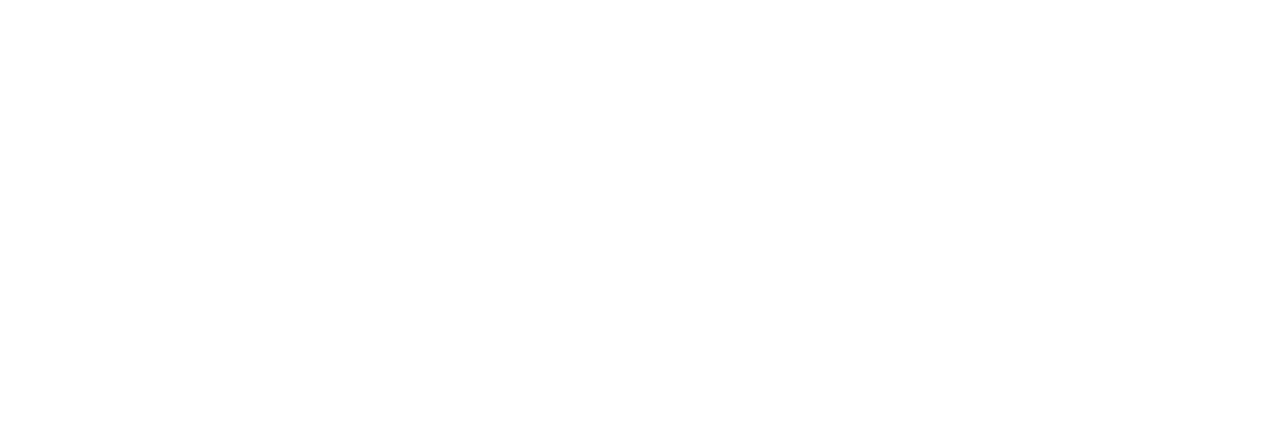
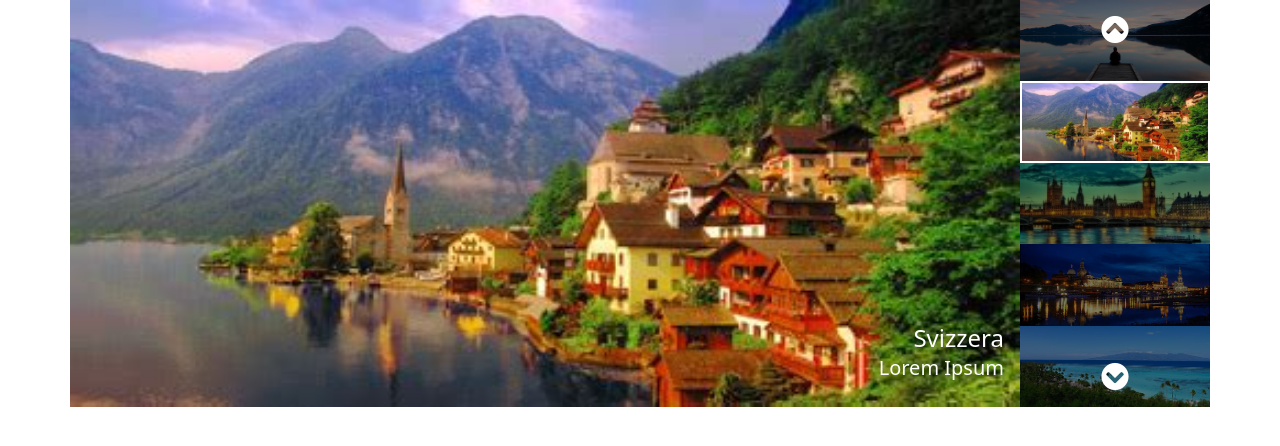
Before and after one commit to cincenfrank/js-array-carousel, a plain HTML site: page index.html in a window 1280 px wide. Drawn offline with nearby package versions, Linux system fonts and the light colour scheme.

Commit message:
added fixed html and css

```diff
--- a/css/style.css
+++ b/css/style.css
@@ -0,0 +1,48 @@
+img {
+  width: 100%;
+  object-fit: cover;
+}
+
+.stacked-container .selected-image {
+  filter: opacity(0);
+}
+.stacked-container .selected-image.active {
+  filter: opacity(1);
+}
+
+.stacked-container .thumb-border {
+  border: 2px solid white;
+  opacity: 0;
+}
+.stacked-container .active .thumb-border {
+  opacity: 1;
+}
+.stacked-container .thumb-overlay {
+  width: 100%;
+  height: 100%;
+  background-color: black;
+  opacity: 0.5;
+}
+.stacked-container .active .thumb-overlay {
+  opacity: 0;
+}
+.selected-image-description {
+  color: white;
+  display: flex;
+  flex-direction: column;
+  justify-content: end;
+  align-items: flex-end;
+}
+.carousel-controller {
+  padding: 16px;
+  font-size: 1.75rem;
+  color: white;
+  position: absolute;
+  top: 0;
+  left: 50%;
+  transform: translateX(-50%);
+}
+.carousel-controller.down-arrow {
+  bottom: 0;
+  top: auto;
+}
--- a/index.html
+++ b/index.html
@@ -5,6 +5,7 @@
     <title>Multi Array Carousel</title>
     <meta charset="UTF-8">
     <meta name="viewport" content="width=device-width, initial-scale=1.0">
+    <link rel="stylesheet" href="https://cdnjs.cloudflare.com/ajax/libs/font-awesome/5.15.3/css/all.min.css">
     <link href="https://cdn.jsdelivr.net/npm/bootstrap@5.1.1/dist/css/bootstrap.min.css" rel="stylesheet"
         integrity="sha384-F3w7mX95PdgyTmZZMECAngseQB83DfGTowi0iMjiWaeVhAn4FJkqJByhZMI3AhiU" crossorigin="anonymous">
     <link rel="stylesheet" href="css/style.css">
@@ -13,7 +14,99 @@
 <body>
     <header></header>
     <main>
+        <div class="container stacked-container">
+            <div class="row">
+                <div class="col-10 p-0">
+                    <div class="ratio ratio-21x9">
+                        <img class="selected-image" src="img/01.jpg" alt="">
+                        <img class="selected-image active" src="img/02.jpg" alt="">
+                        <img class="selected-image" src="img/03.jpg" alt="">
+                        <img class="selected-image" src="img/04.jpg" alt="">
+                        <img class="selected-image" src="img/05.jpg" alt="">
+                        <div class="selected-image-description">
+                            <h2 class="px-3 my-0 fs-4">Svizzera</h2>
+                            <p class="px-3 mb-4 fs-5">Lorem Ipsum</p>
+                        </div>
+                    </div>
+                </div>
+                <div class=" col p-0 position-relative">
+                    <div class="ratio ratio-21x9">
+                        <img class="w-100 thumb" src="img/01.jpg" alt="">
+                        <div class="thumb-border">
+                        </div>
+                        <div class="thumb-overlay"></div>
 
+                    </div>
+                    <div class="ratio ratio-21x9 active">
+                        <img class="w-100 thumb" src="img/02.jpg" alt="">
+                        <div class="thumb-border">
+                        </div>
+                        <div class="thumb-overlay"></div>
+                    </div>
+                    <div class="ratio ratio-21x9">
+                        <img class="w-100 thumb" src="img/03.jpg" alt="">
+                        <div class="thumb-border">
+                        </div>
+                        <div class="thumb-overlay"></div>
+                    </div>
+                    <div class="ratio ratio-21x9">
+                        <img class="w-100 thumb" src="img/04.jpg" alt="">
+                        <div class="thumb-border">
+                        </div>
+                        <div class="thumb-overlay"></div>
+                    </div>
+                    <div class="ratio ratio-21x9">
+                        <img class="w-100 thumb" src="img/05.jpg" alt="">
+                        <div class="thumb-border">
+                        </div>
+                        <div class="thumb-overlay"></div>
+                    </div>
+                    <div class="up-arrow carousel-controller fa fa-chevron-circle-up">
+                    </div>
+                    <div class="down-arrow carousel-controller fa fa-chevron-circle-down">
+                    </div>
+
+                </div>
+            </div>
+        </div>
+
+        <!-- <div class="container">
+            <div class="row">
+                <div class="col-10 p-0">
+                    <div class="ratio ratio-21x9">
+                        <img class="selected-image" src="img/01.jpg" alt="">
+                        <div class="d-flex flex-column justify-content-end align-items-end">
+                            <h2 class=" px-3 my-0">Svizzera</h2>
+                            <p class="px-3 mb-4 fs-3">Lorem Ipsum</p>
+                        </div>
+                    </div>
+                </div>
+                <div class=" col p-0 position-relative">
+                    <div class="ratio ratio-21x9">
+                        <img class="w-100" src="img/01.jpg" alt="">
+                    </div>
+                    <div class="ratio ratio-21x9 selected">
+                        <img class="w-100" src="img/02.jpg" alt="">
+                    </div>
+                    <div class="ratio ratio-21x9">
+                        <img class="w-100" src="img/03.jpg" alt="">
+                    </div>
+                    <div class="ratio ratio-21x9">
+                        <img class="w-100" src="img/04.jpg" alt="">
+                    </div>
+                    <div class="ratio ratio-21x9">
+                        <img class="w-100" src="img/05.jpg" alt="">
+                    </div>
+                    <div
+                        class="up-arrow carousel-controller fa fa-chevron-up fs-3 rounded-circle bg-light position-absolute top-0 start-50 translate-middle-x">
+                    </div>
+                    <div
+                        class="down-arrow carousel-controller fa fa-chevron-down fs-3  rounded-circle bg-light position-absolute bottom-0 start-50 translate-middle-x">
+                    </div>
+
+                </div>
+            </div>
+        </div> -->
     </main>
     <footer></footer>
     <script src="js/script.js"></script>
```
